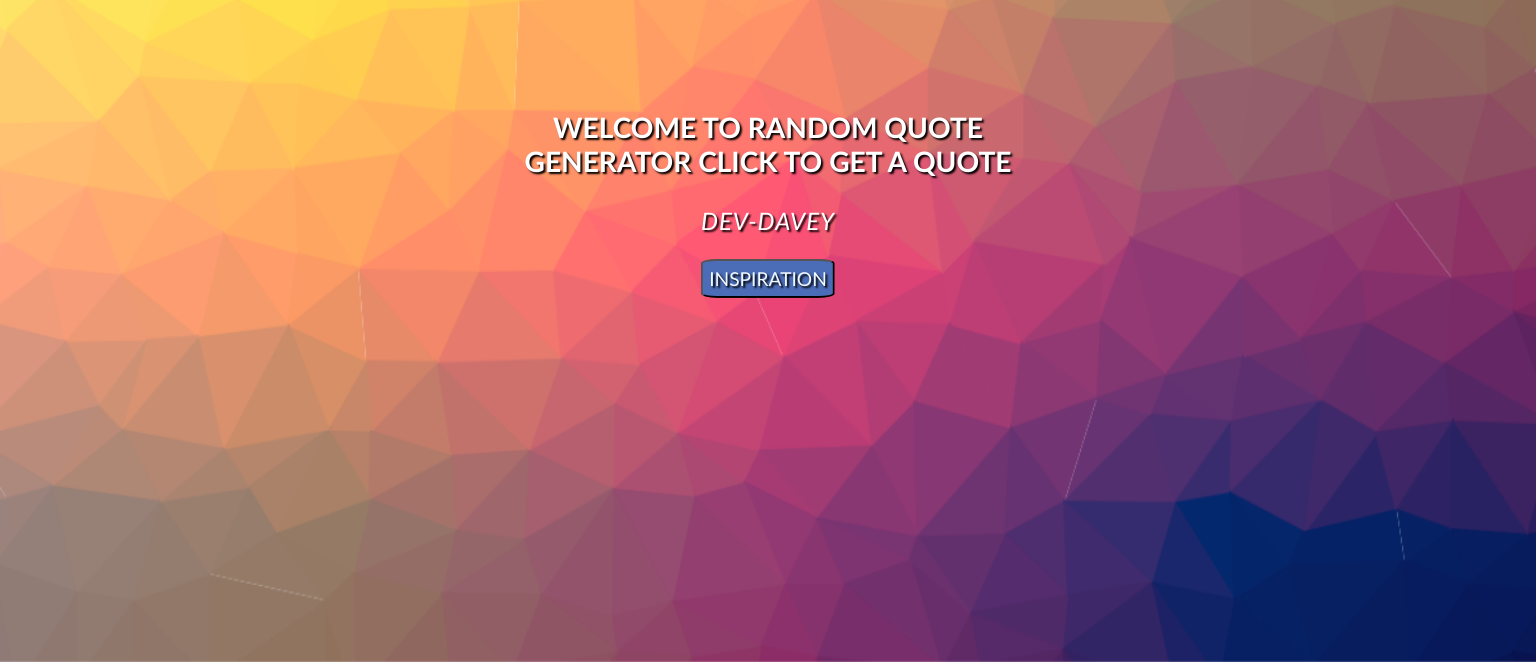
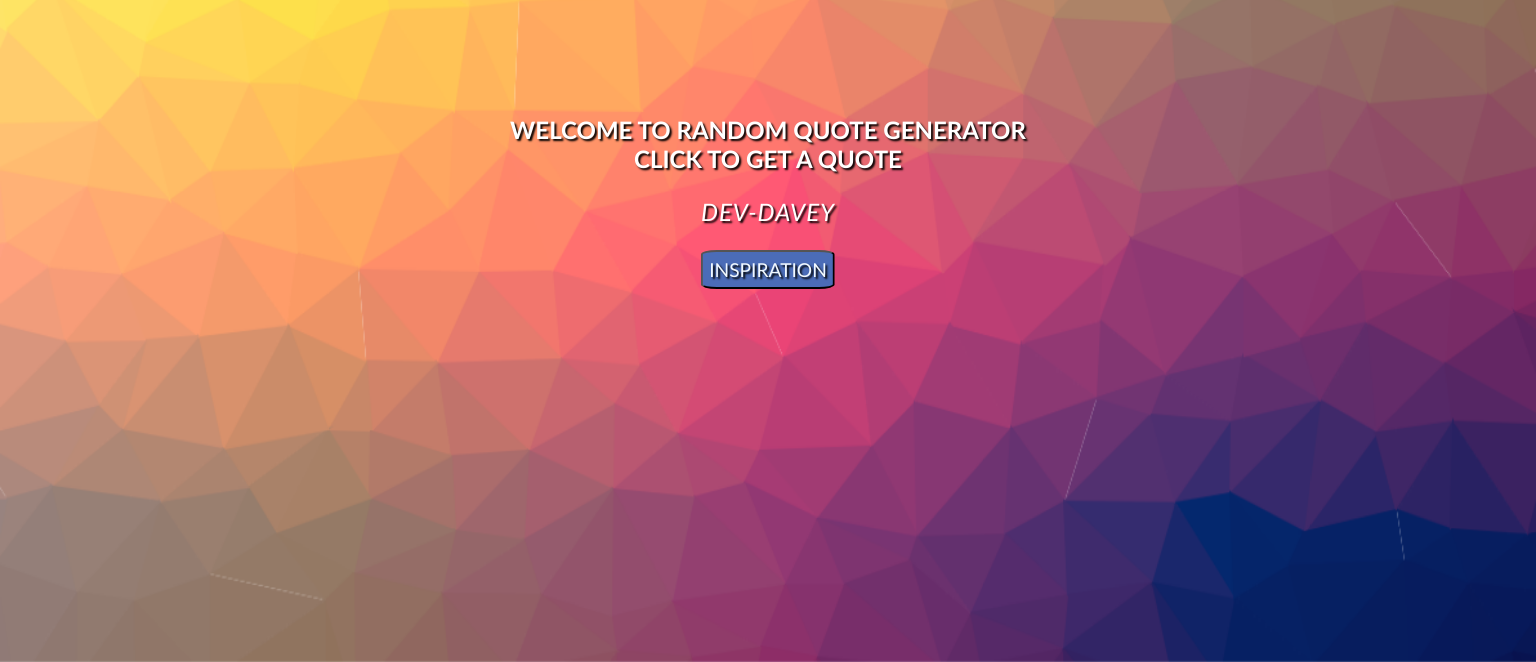
Before and after one commit to dev-davey/RandomQuoteGenerator, a plain HTML site: page index.html in a window 1536 px wide. Shown: the part 138-800 px from the top of the page. Drawn offline with Linux system fonts and the light colour scheme.

Commit message:
responsive fix

```diff
--- a/style.css
+++ b/style.css
@@ -1,22 +1,18 @@
-body{
+body {
   color: white;
-    font-family: 'Trebuchet MS', 'Lucida Sans Unicode', 'Lucida Grande', 'Lucida Sans', Arial, sans-serif;
+  font-family: "Trebuchet MS", "Lucida Sans Unicode", "Lucida Grande",
+    "Lucida Sans", Arial, sans-serif;
   text-transform: uppercase;
   text-shadow: 2px 2px 2px black;
 }
 
-
-.header{
-
+.header {
   text-align: center;
   margin-top: 6rem;
   margin-bottom: 2rem;
-
 }
 
-
-
-.container{
+.container {
   position: fixed;
   display: block;
   margin-top: 2rem;
@@ -27,17 +23,7 @@ body{
   transform: translate(-50%, -50%);
 }
 
-@media (min-width: 1366px){
-    .container{
-    transform: translate(-50%, -70%);
-    }
-
-    .text{
-        font-size: 1.5rem;
-    }
-}
-
-.text{
+.text {
   position: absolute;
   text-align: center;
   top: 50%;
@@ -46,25 +32,44 @@ body{
   padding: 2rem;
 }
 
-.text p{
+.text p {
   font-style: italic;
   letter-spacing: 1px;
 }
 
-#generate{
+#wisdom {
+  max-height: 100%;
+  font-size: 1rem;
+}
+
+@media (min-width: 1366px) {
+  .container {
+    transform: translate(-50%, -70%);
+  }
+
+  #wisdom {
+    font-size: 1.5rem;
+  }
+
+  .text {
+    font-size: 1.5rem;
+  }
+}
+
+#generate {
   text-align: center;
   background-color: #4b6cb7;
   font-size: 1.2rem;
-    font-family: 'Trebuchet MS', 'Lucida Sans Unicode', 'Lucida Grande', 'Lucida Sans', Arial, sans-serif;
+  font-family: "Trebuchet MS", "Lucida Sans Unicode", "Lucida Grande",
+    "Lucida Sans", Arial, sans-serif;
   text-transform: uppercase;
   color: aliceblue;
   padding: 6px;
   border-radius: 12%;
   text-shadow: 2px 2px 2px black;
-
 }
 
-#generate:hover{
+#generate:hover {
   background-color: cornflowerblue;
 }
 
@@ -78,6 +83,6 @@ body{
 }
 
 .stretch {
-    width:100%;
-    height:100%;
+  width: 100%;
+  height: 100%;
 }
```
Lines whose indentation alone changed are shown as unchanged.
